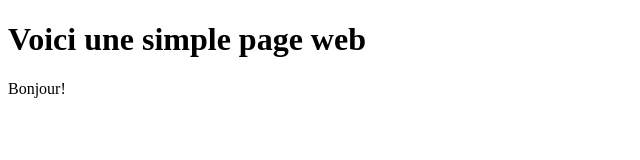
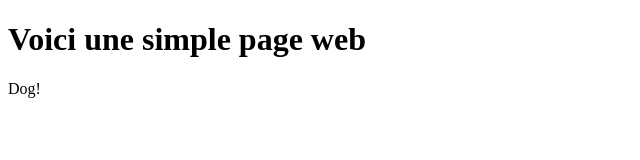
Before and after one commit to stef9787/d73-labo-git-02, a plain HTML site: page index.html in a window 1280 px wide. Shown: the full height of the page, 0-640 px from the left. Drawn offline with Linux system fonts and the light colour scheme.

Commit message:
J'ai ajouté mon animal préféré

```diff
--- a/index.html
+++ b/index.html
@@ -5,7 +5,7 @@
 
     <h1>Voici une simple page web</h1>
 
-    <p>Bonjour!</p>
+    <p>Dog!</p>
 
 </body>
 
```
